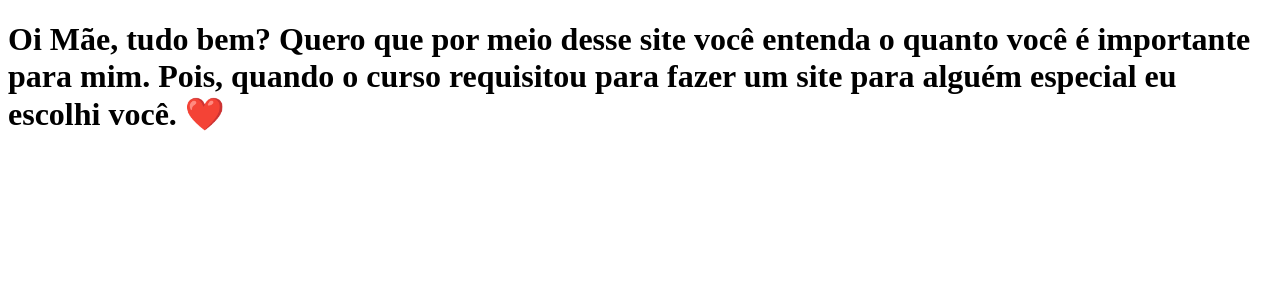
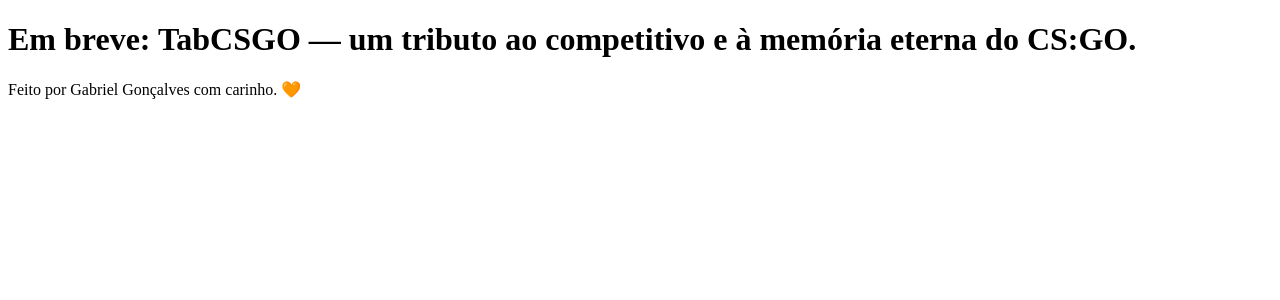
Before and after one commit to GabrielG71/clone-tabnews, a Next.js app: page / in a window 1280 px wide. Shown: the top 300 px of the page. Built offline with nearby package versions, Linux system fonts and the light colour scheme.

Commit message:
Adicionando

```diff
--- a/pages/index.js
+++ b/pages/index.js
@@ -1,11 +1,17 @@
 function Home() {
   return (
-    <h1>
-      Oi Mãe, tudo bem? Quero que por meio desse site você entenda o quanto você
-      é importante para mim. Pois, quando o curso requisitou para fazer um site
-      para alguém especial eu escolhi você. ❤️
-    </h1>
+    <>
+      <h1>
+        Em breve: TabCSGO — um tributo ao competitivo e à memória eterna do
+        CS:GO.
+      </h1>
+      <Footer />
+    </>
   );
 }
 
+function Footer() {
+  return <p>Feito por Gabriel Gonçalves com carinho. 🧡</p>;
+}
+
 export default Home;
```
